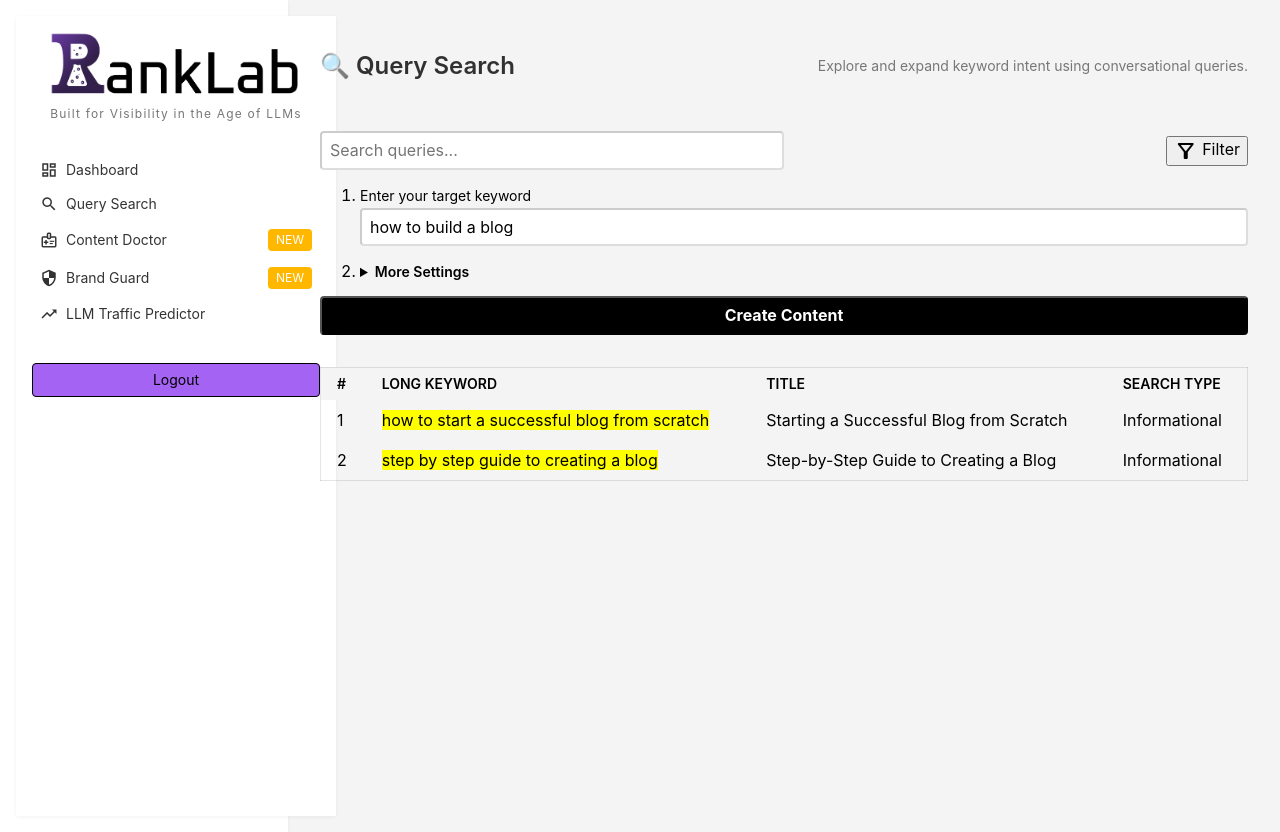
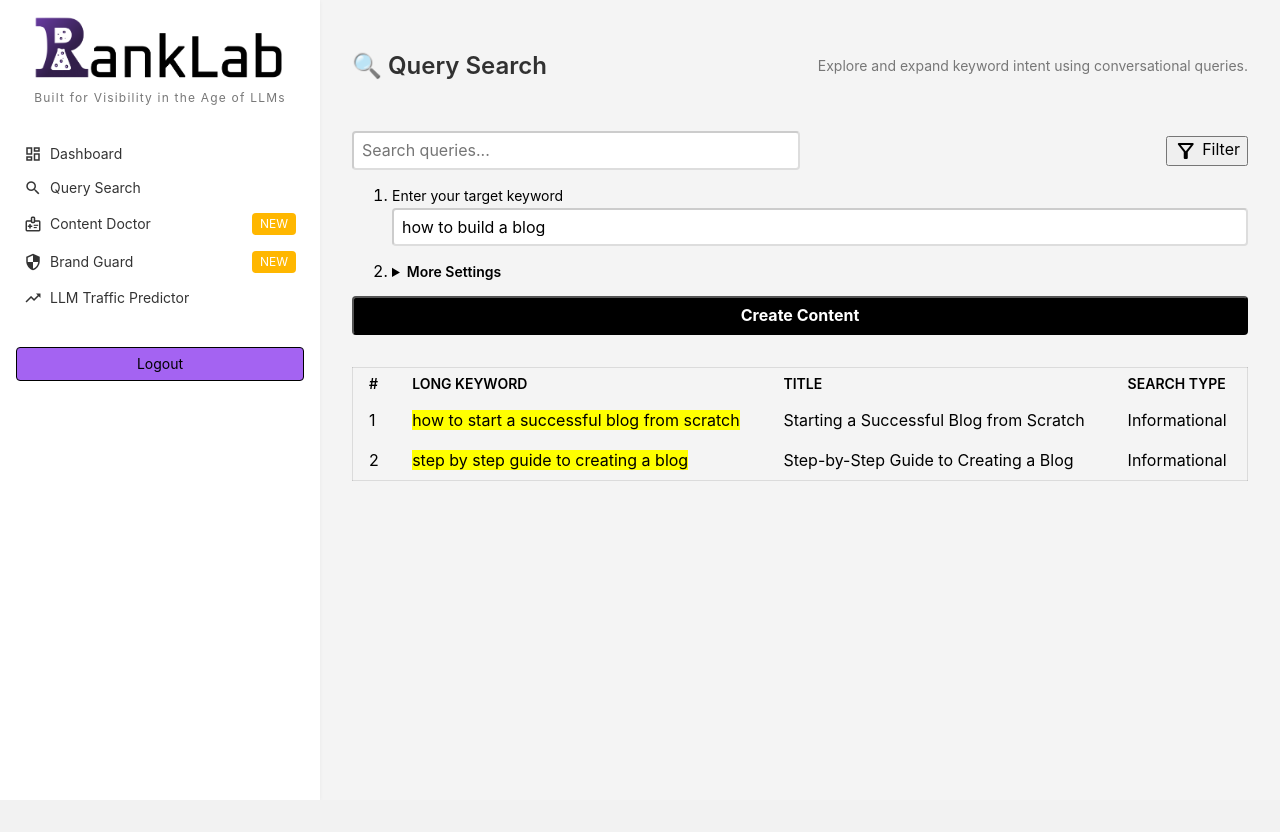
Before and after one commit to RankLab-AI/ranklab-alpha, a FastAPI app: page /query-search in a window 1280 px wide. After the commit the page ends 800 px from the top, so only its background shows below. Run offline with FastAPI, Linux system fonts and the light colour scheme; parts of the project's set-up code (start-up, migrations or seed data) failed here and were passed over.

Commit message:
chore: fixes scaling sidebar issue

```diff
--- a/app/templates/brand_protector.html
+++ b/app/templates/brand_protector.html
@@ -14,9 +14,7 @@
 <body class="bg-near-white">
   <div class="flex">
     <!-- Sidebar -->
-    <aside class="sidebar bg-white pa3 shadow-card" style="width: 18rem; flex-shrink: 0;">
-      {% include "partials/sidebar.html" %}
-    </aside>
+    {% include "partials/sidebar.html" %}
 
     <!-- Main Content -->
     <main class="flex-auto pa4">
--- a/app/templates/query_search.html
+++ b/app/templates/query_search.html
@@ -13,9 +13,7 @@
 <body class="bg-near-white">
   <div class="flex">
     <!-- Sidebar -->
-    <aside class="sidebar bg-white pa3 shadow-card" style="width: 18rem; flex-shrink: 0;">
-      {% include "partials/sidebar.html" %}
-    </aside>
+    {% include "partials/sidebar.html" %}
 
     <!-- Main Content -->
     <main class="flex-auto pa4">
```
